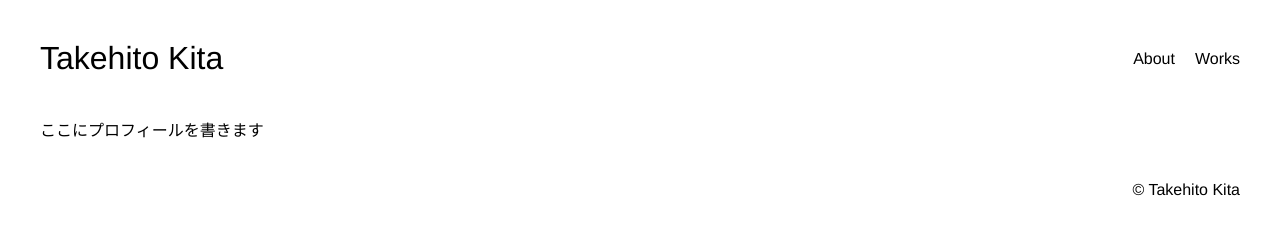
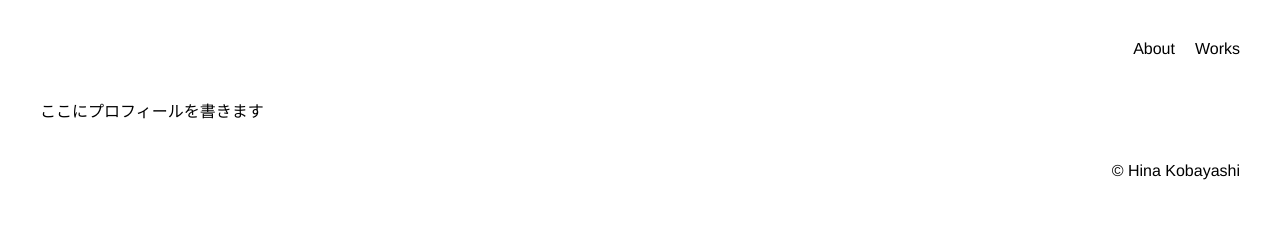
Before and after one commit to hina3/hina3.github.io, a plain HTML site: page about.html in a window 1280 px wide. Drawn offline with Linux system fonts and the light colour scheme.

Commit message:
名前変更

```diff
--- a/about.html
+++ b/about.html
@@ -4,14 +4,14 @@
     <meta charset="UTF-8">
     <meta http-equiv="X-UA-Compatible" content="IE=edge">
     <meta name="viewport" content="width=device-width, initial-scale=1.0">
-    <title>Takehito Kita</title>
+    <title>Hina Kobayashi</title>
     <link rel="stylesheet" href="./css/style.css">
     <link rel="stylesheet" href="./css/style-mb.css" media="(max-width: 720px)">
 </head>
 <body>
     <div class="box">
         <header class="header">
-            <a href="./index.html" class="site-name">Takehito Kita</a>
+            <a href="./index.html" class="site-name"></a>
 
             <div class="site-menu">
                 <a href="./about.html">About</a>
@@ -24,7 +24,7 @@
         </div>
 
         <footer class="footer">
-            <p>&copy; Takehito Kita</p>
+            <p>&copy; Hina Kobayashi</p>
         </footer>
     </div>
 </body>
```
